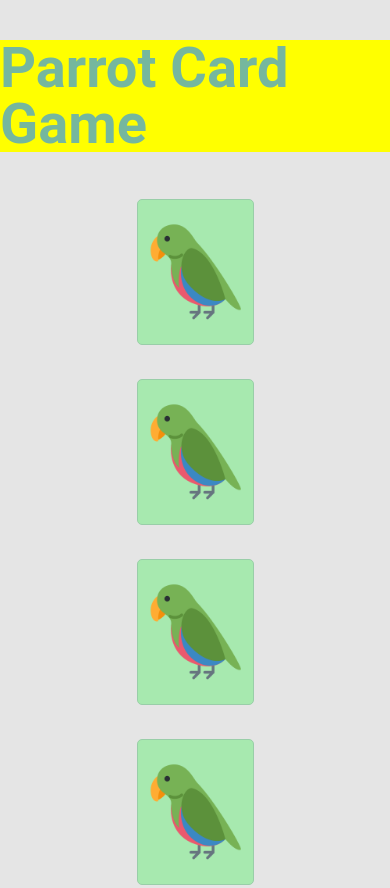
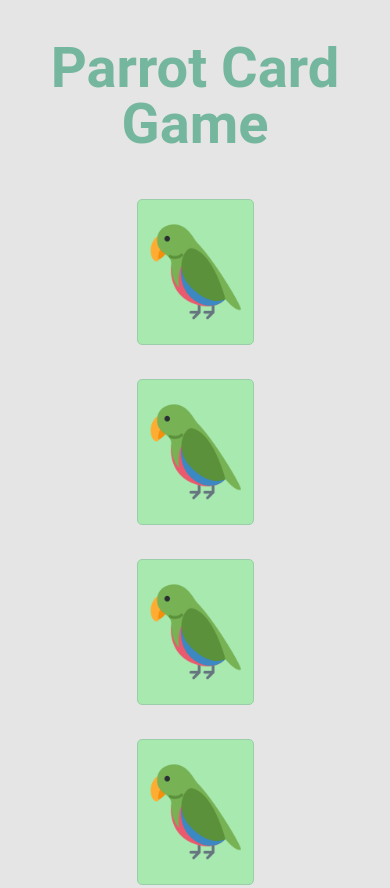
Before and after one commit to Carlosgadelha/Parrot-Card-Game, a plain HTML site: page index.html in a window 390 px wide. Shown: the top 888 px of the page. Drawn offline with Linux system fonts and the light colour scheme.

Commit message:
modo mobile finalidado

```diff
--- a/css/mediaQuery.css
+++ b/css/mediaQuery.css
@@ -1,11 +1,7 @@
 @media (max-width: 614px) {
 
 h1{
-    background-color: yellow;
-    display: flex;
-    justify-content: center;
-    align-items: center;
-
+    text-align: center;
 }
 
 main{
```
